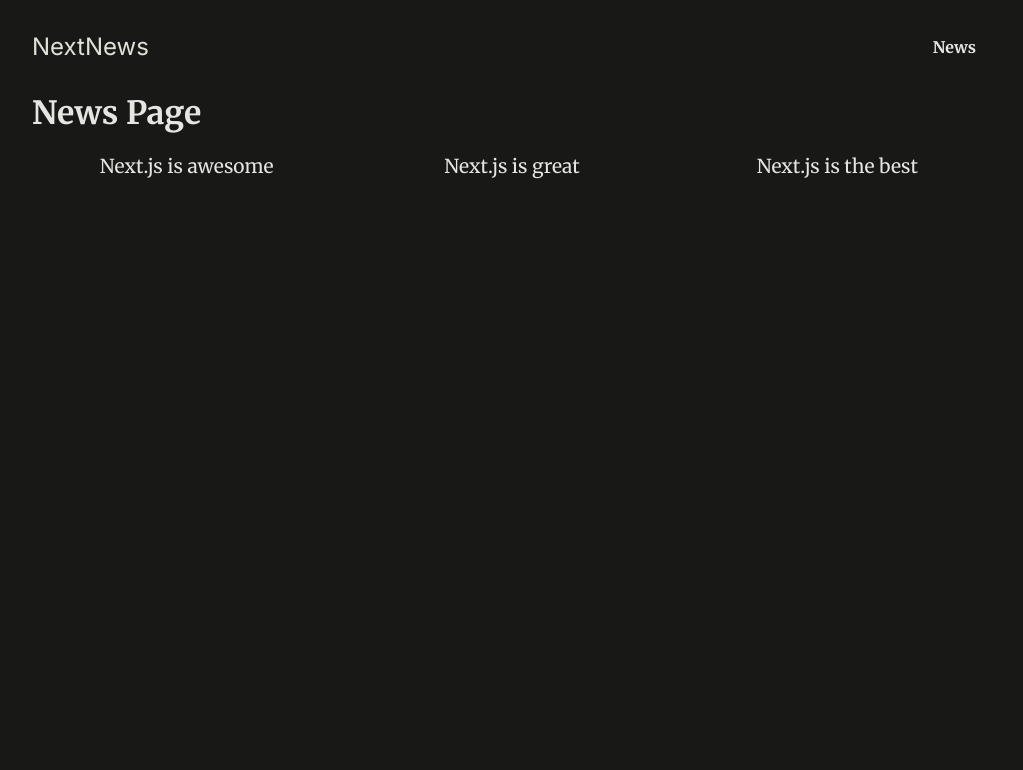
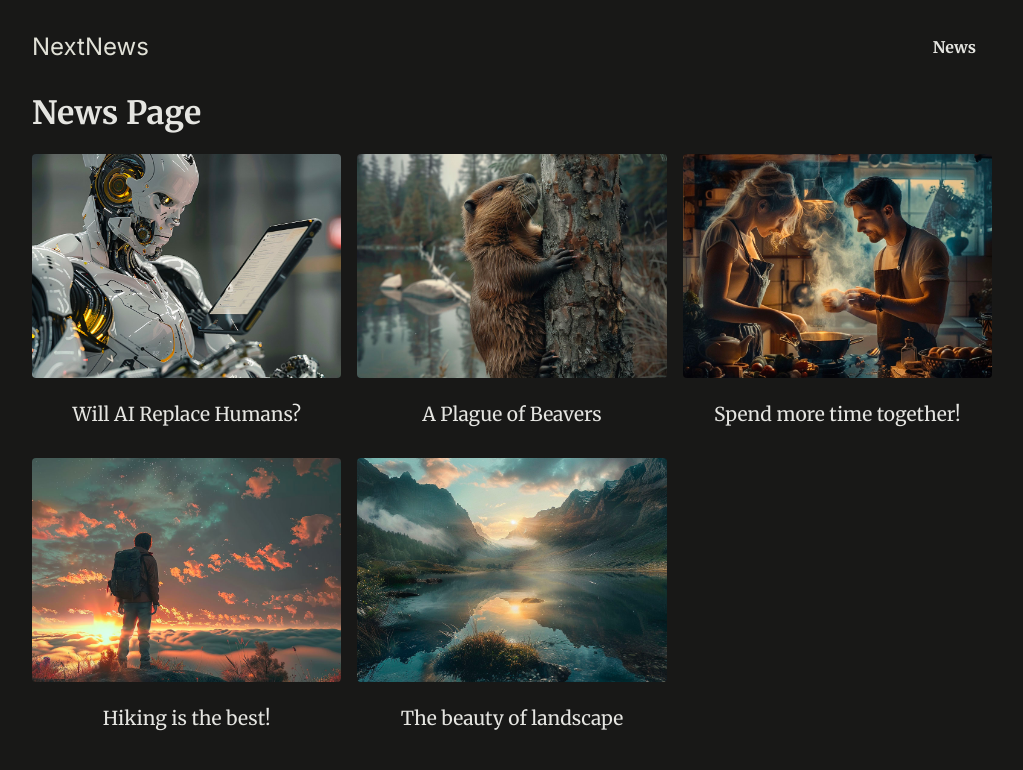
Before and after one commit to OmkarVirkar/news_app, a Next.js app: page /news in a window 1280 px wide. Shown: the top 770 px of the page, without its empty margins (128-1151 px from the left). Built offline with nearby package versions, Linux system fonts and the light colour scheme.

Commit message:
Added news item page and not found page at the root level

```diff
--- a/app/news/page.jsx
+++ b/app/news/page.jsx
@@ -1,19 +1,25 @@
 import Link from "next/link";
+import { DUMMY_NEWS as newsList } from "@/assets/dummy-news";
+import Image from "next/image";
 
 export default function Page() {
   return (
     <>
       <h1>News Page</h1>
       <ul className="news-list">
-        <li>
-          <Link href="/news/nextjs-is-awesome">Next.js is awesome</Link>
-        </li>
-        <li>
-          <Link href="/news/nextjs-is-great">Next.js is great</Link>
-        </li>
-        <li>
-          <Link href="/news/nextjs-is-the-best">Next.js is the best</Link>
-        </li>
+        {newsList.map((newsItem) => (
+          <li key={newsItem.id}>
+            <Link href={`/news/${newsItem.slug}`}>
+              <Image
+                src={`/images/news/${newsItem.image}`}
+                alt={newsItem.title}
+                width={200}
+                height={200}
+              />
+              <span>{newsItem.title}</span>
+            </Link>
+          </li>
+        ))}
       </ul>
     </>
   );
```
Also changed, not shown: app/news/[newsItem]/page.jsx (+25 -1 lines), app/not-found.js (added, +8 -0 lines).
